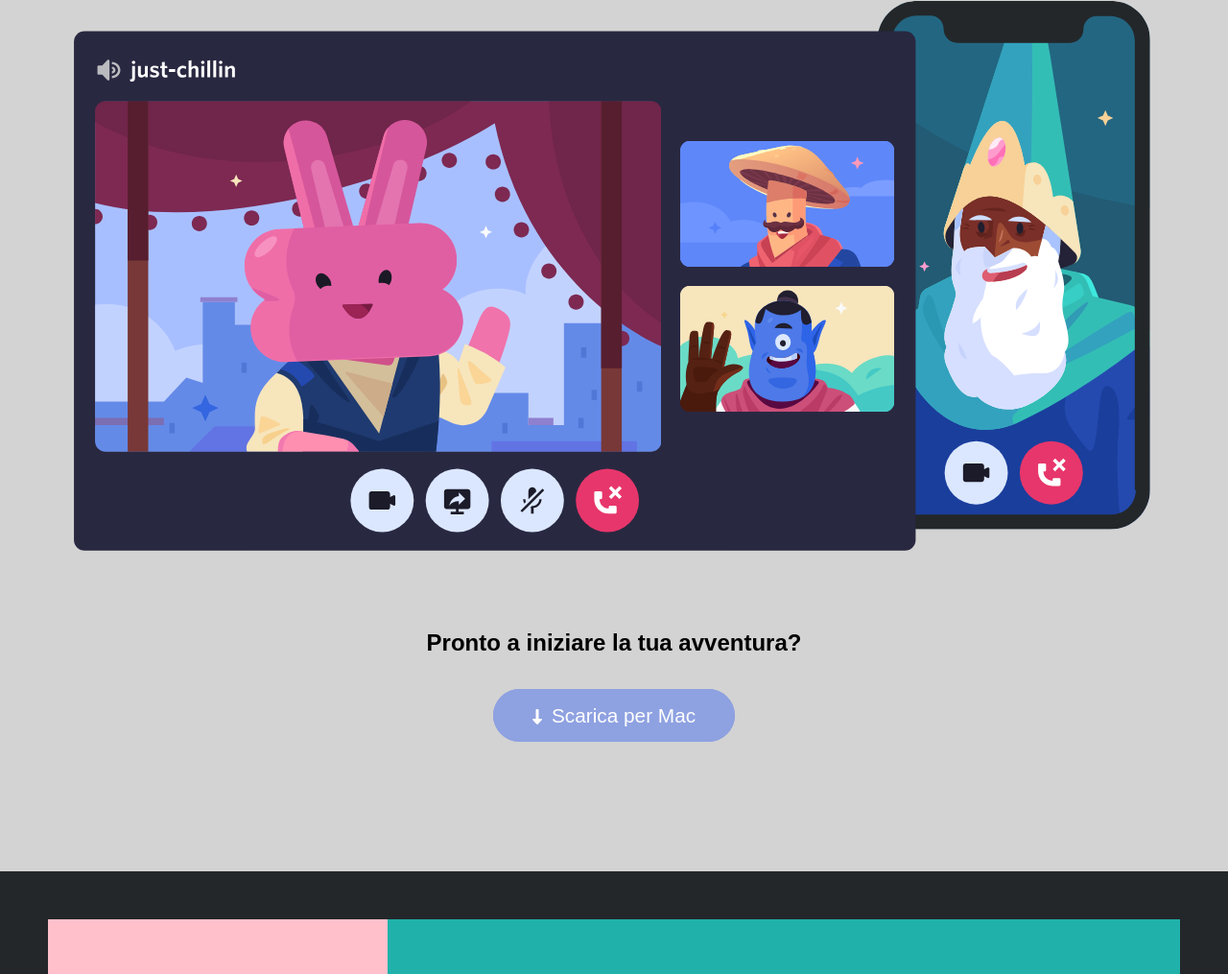
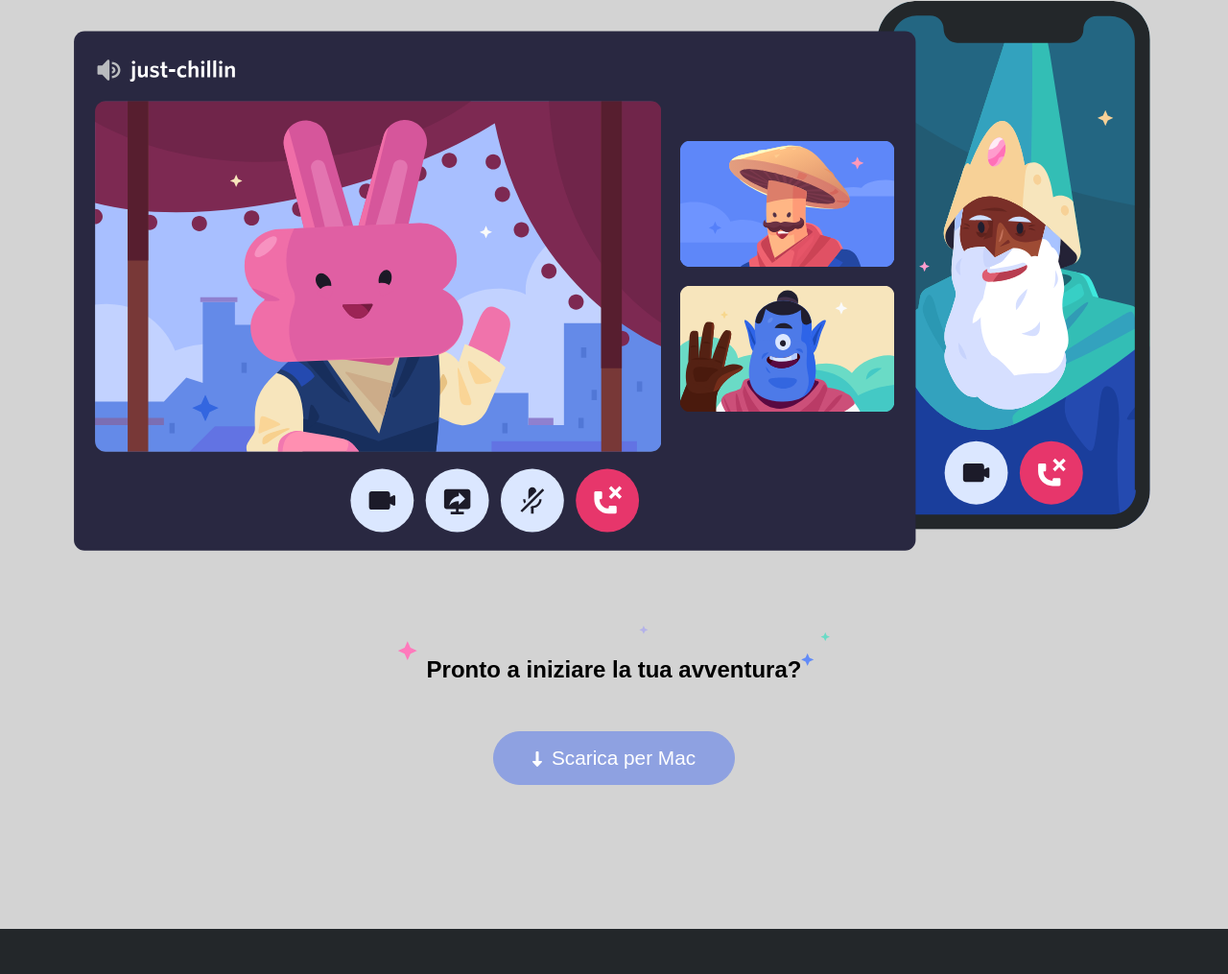
Before and after one commit to GuglielmoBini/htmlcss-discord, a plain HTML site: page index.html in a window 1280 px wide. Shown: the part 3402-4417 px from the top of the page at 96% size. Drawn offline with Linux system fonts and the light colour scheme.

Commit message:
fixed section 4

```diff
--- a/css/style.css
+++ b/css/style.css
@@ -23,6 +23,11 @@ body {
 
 .flex.row-reverse {
   flex-direction: row-reverse;
+}
+
+.flex.column {
+  flex-direction: column;
+  align-items: center;
 }
 
 .debug .border {
@@ -184,9 +189,20 @@ section > .container {
   margin: 30px 0 20px 0;
 }
 
+.full-col > div {
+  width: 450px;
+  height: 60px;
+  justify-content: center;
+  align-items: flex-end;
+  background-image: url(../img/stars.svg);
+  background-size: contain;
+  background-repeat: no-repeat;
+  margin-bottom: 50px;
+}
+
 .full-col h3 {
+  align-items: flex-end;
   font-size: 1.5rem;
-  margin-bottom: 50px;
 }
 
 .full-col > img {
--- a/index.html
+++ b/index.html
@@ -88,11 +88,13 @@
       <!--sezione 4-->
       <section class="bg-gray">
         <div class="container flex">
-          <div class="full-col">
+          <div class="full-col flex column">
             <h2>Tecnologia affidabile per tenersi in contatto</h2>
             <p>Video e audio a bassa latenza ti faranno sentire come se foste tutti nella stessa stanza. Fai ciao in video, guarda <br> gli amici giocare in streaming, o riunitevi in na sessione di disegno con la condivisione schermo.</p>
             <img src="img/item4-big.svg" alt="">
-            <h3>Pronto a iniziare la tua avventura?</h3>
+            <div class="flex">
+              <h3>Pronto a iniziare la tua avventura?</h3>
+            </div>
             <a class="download" href="#"><i class="fa-solid fa-down-long"></i>Scarica per Mac</a>
           </div>
         </div>
```
